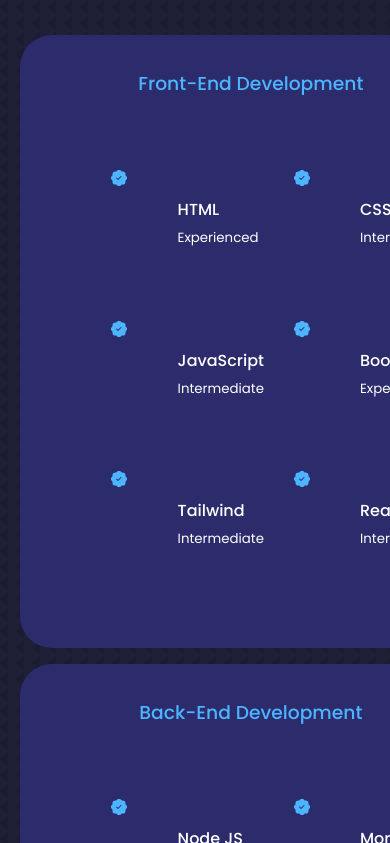
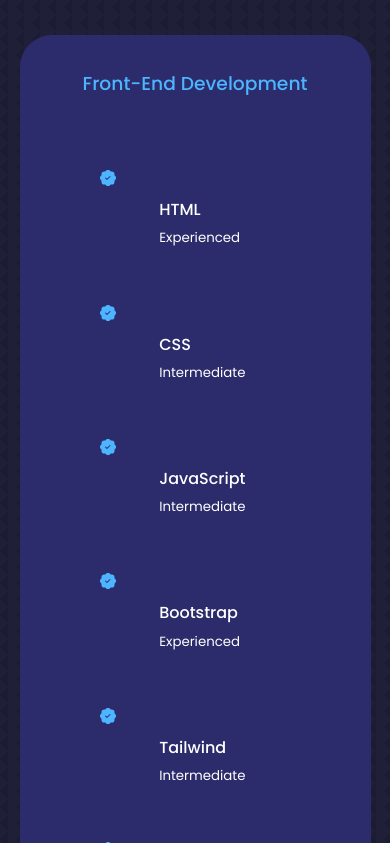
Before and after one commit to ahammedhridoy/my-portfolio, a React (Create React App) app: page / in a window 390 px wide. Shown: the part 2321-3164 px from the top of the page. Built offline with nearby package versions, Linux system fonts and the light colour scheme.

Commit message:
css added

```diff
--- a/src/components/experience/Experience.css
+++ b/src/components/experience/Experience.css
@@ -25,11 +25,10 @@
 .experience_content {
   display: grid;
   grid-template-columns: 1fr 1fr;
-  row-gap: 2rem;
+  row-gap: 1rem;
 }
 .experience_details {
   display: flex;
-  gap: 1rem;
 }
 .experience_details_icon {
   margin-top: 6px;
@@ -60,4 +59,9 @@
     width: 100%;
     padding: 2rem 1rem;
   }
+  .experience_content {
+    display: grid;
+    grid-template-columns: 1fr;
+    row-gap: 1rem;
+  }
 }
```
Also changed, not shown: 1 other file (tests, documents, lock files or other folders).
